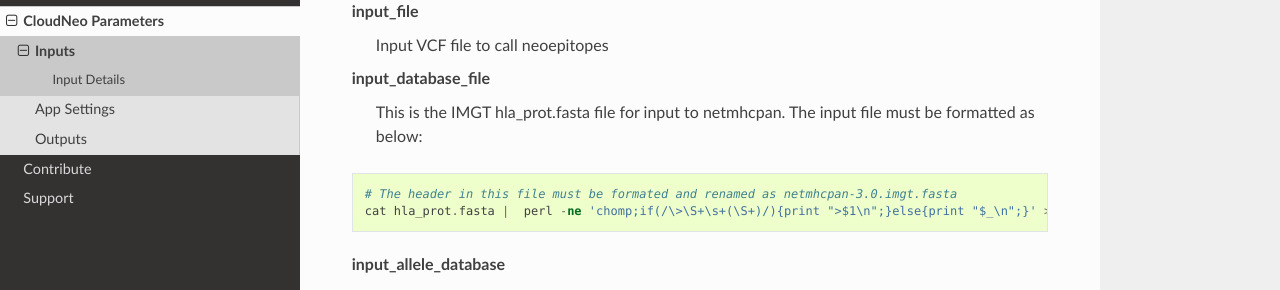
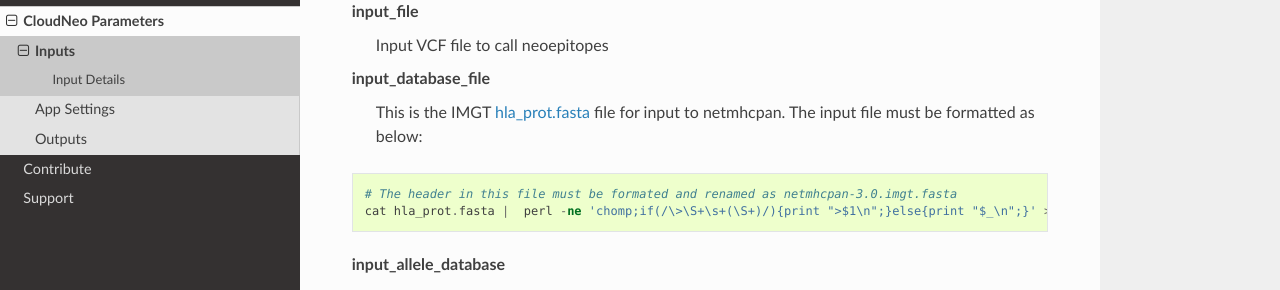
Before and after one commit to TheJacksonLaboratory/CloudNeo, a Sphinx documentation site: the page built from docs/cloudneo/inputs.rst, in a window 1280 px wide and 900 px high, scrolled down 655 px. Shown: the part 155-445 px from the top of the window. Built offline with Sphinx 7.4.7 and the Read the Docs theme 2.0.0, drawn with Linux system fonts in a browser that asks for light colours; some of the changed lines change nothing that is shown.

Commit message:
fixed typo

```diff
--- a/docs/cloudneo/inputs.rst
+++ b/docs/cloudneo/inputs.rst
@@ -34,7 +34,7 @@
   Input VCF file to call neoepitopes
 
 **input_database_file**
-  This is the IMGT hla_prot.fasta file for input to netmhcpan. The input file must be formatted as below:
+  This is the IMGT `hla_prot.fasta <ftp://ftp.ebi.ac.uk/pub/databases/ipd/imgt/hla/hla_prot.fasta>`_ file for input to netmhcpan. The input file must be formatted as below:
 
 .. code-block:: perl
 
```
